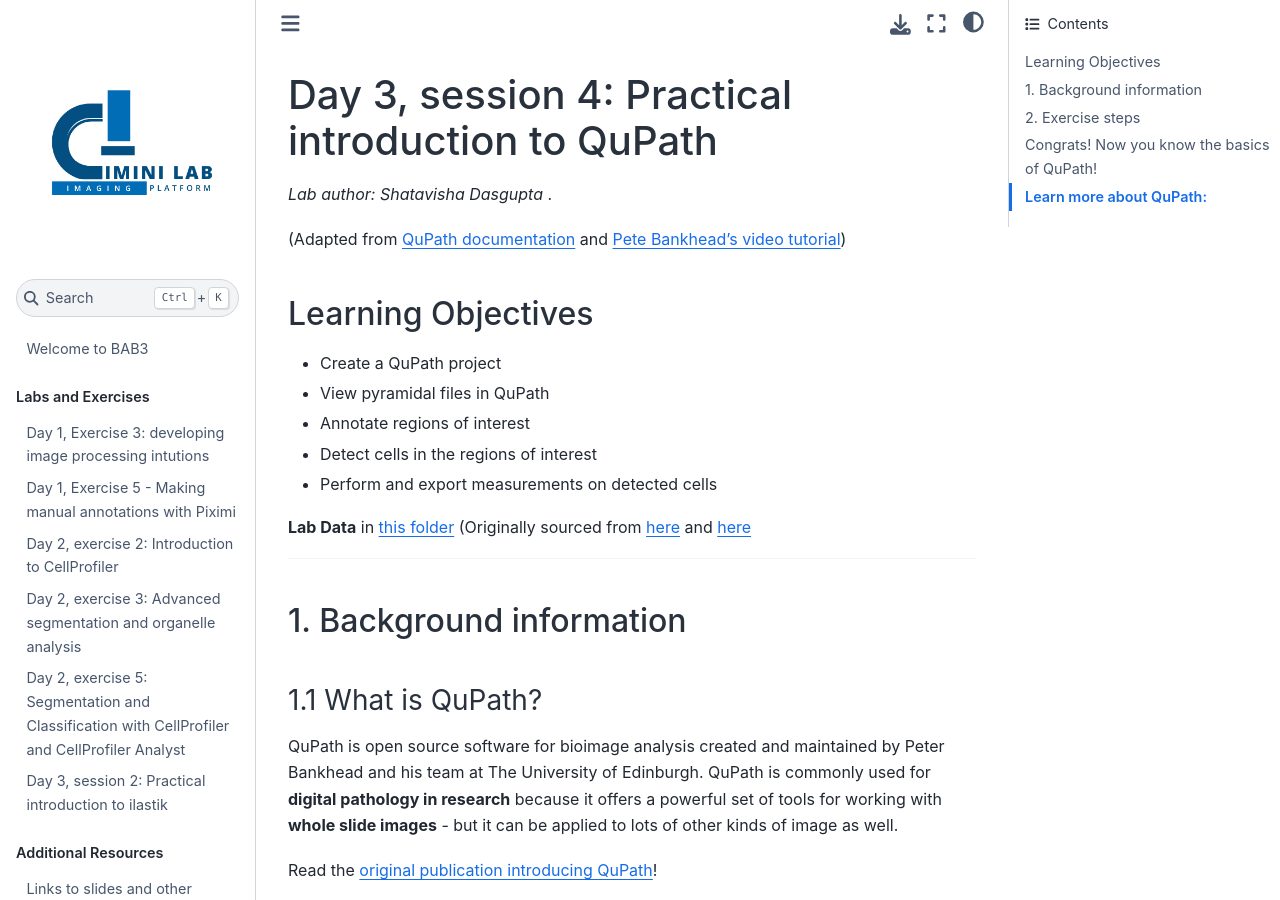
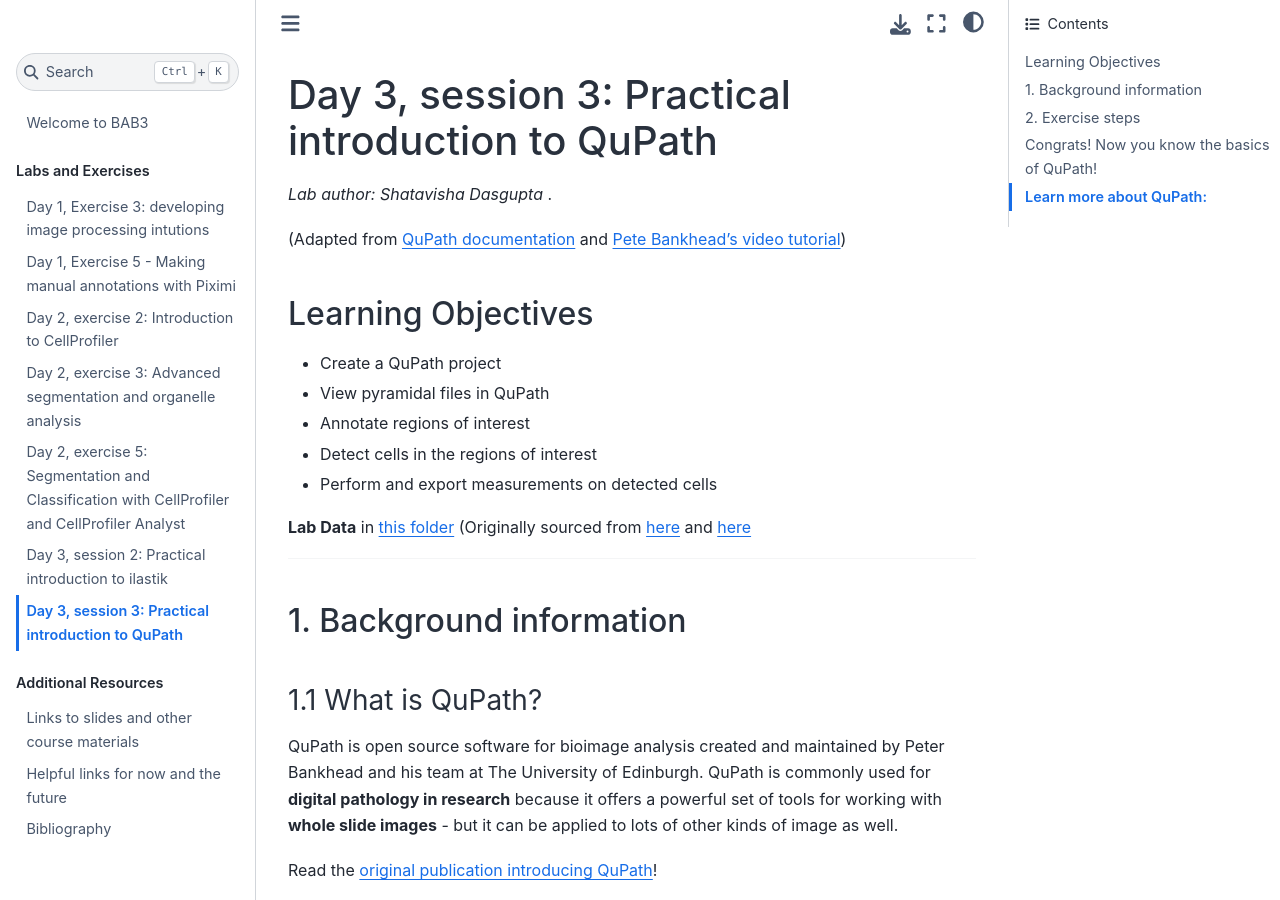
Before and after one commit to broadinstitute/BAB3, a Jupyter Book: the page built from docs/QuPath_demo/QuPath_demo.md, in a window 1280 px wide and 900 px high. Built offline with Jupyter Book 1.0.4 settings and Sphinx 7.4.7 and the Sphinx Book theme 1.1.4, drawn with Linux system fonts in a browser that asks for light colours; some of the changed text lies outside the part shown.

Commit message:
Wednesday PM

```diff
--- a/docs/QuPath_demo/QuPath_demo.md
+++ b/docs/QuPath_demo/QuPath_demo.md
@@ -1,4 +1,4 @@
-# Day 3, session 4: Practical introduction to QuPath
+# Day 3, session 3: Practical introduction to QuPath
 
 *Lab author: Shatavisha Dasgupta* .
 
--- a/docs/_toc.yml
+++ b/docs/_toc.yml
@@ -12,7 +12,7 @@ parts:
   - file: AdvancedSegmentation/BBBC022_AnalysisExercise.md
   - file: Translocation/Translocation.md
   - file: ilastik/PixelClassification.md
-  #- file: QuPath_demo/QuPath_demo.md
+  - file: QuPath_demo/QuPath_demo.md
   #- file: BeginnerSegmentation/BeginnerSegmentationPlugins.md
   #- file: MicroSAM/MicroSAM_workshop.md
 - caption:  Additional Resources
```
Also changed, not shown: docs/slides_et_al.md (+1 -4 lines).
